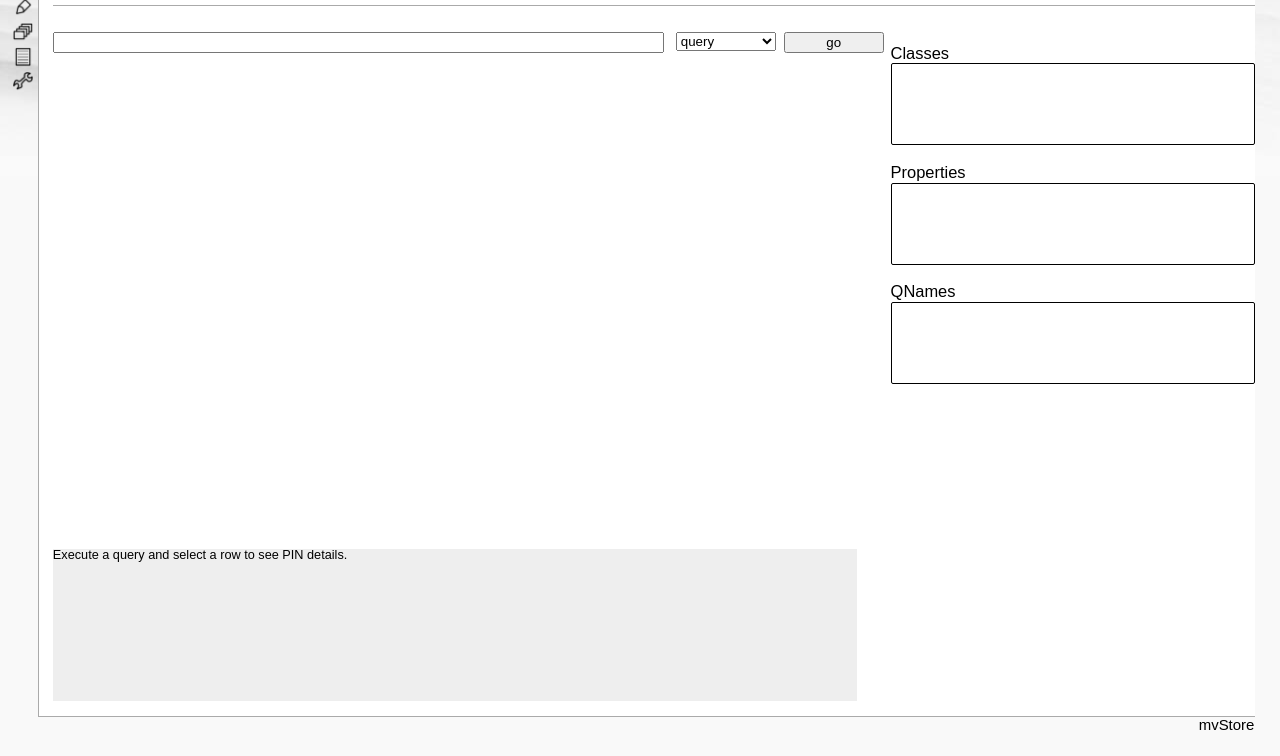
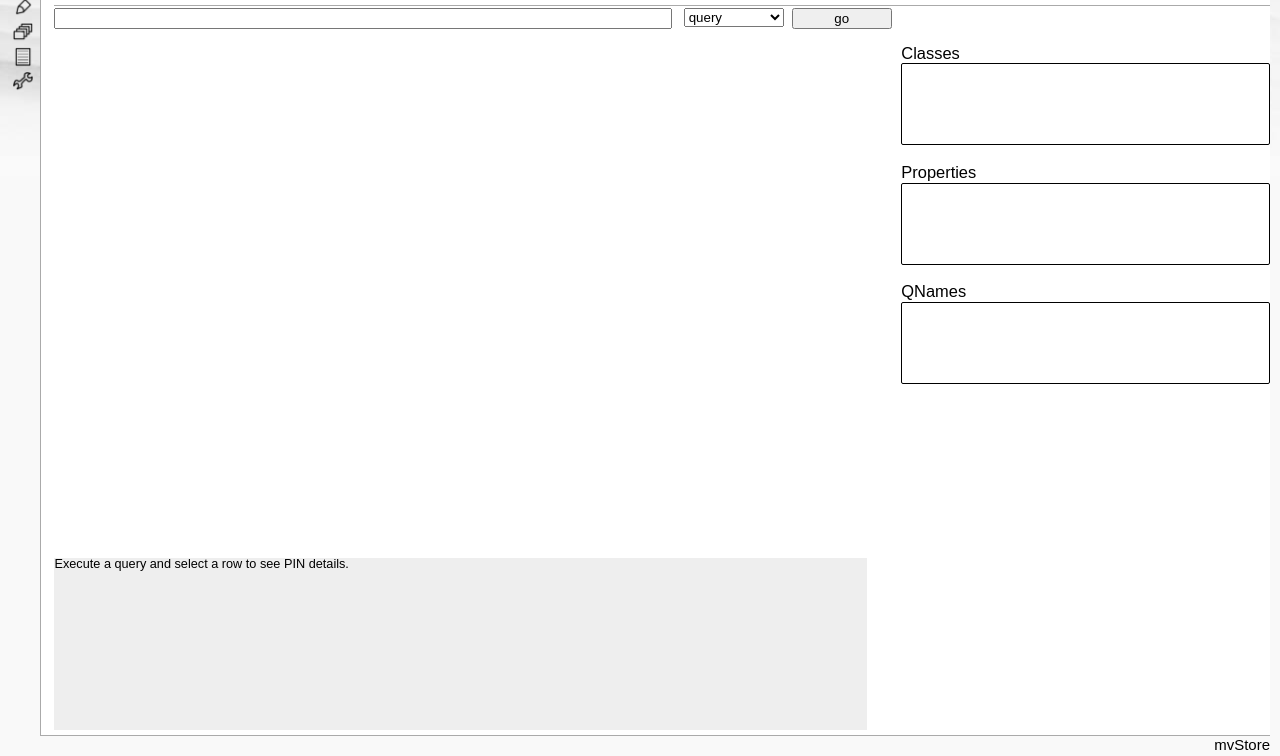
Before and after one commit to affinitydb/server, a plain HTML site: page src/www/index.html in a window 1280 px wide. Shown: the part 44-800 px from the top of the page. Drawn offline with Linux system fonts and the light colour scheme; no server answers.

Commit message:
internal rev 160

```diff
--- a/src/www/css/mvstored.css
+++ b/src/www/css/mvstored.css
@@ -16,9 +16,9 @@ tr.selected { background-color:#d3c8b8; }
 .mvpropname { color:#555; }
 
 /* main divs: #left, #content, #bottom; #content and #bottom have margin for which matches width of #left */
-#left { position:fixed; top:0; left:0; width:3%; height:100%; margin:0; }
-#content { position:fixed; top:0; left:3%; width:95%; height:95%; margin:0; font-size:1.1em; padding:0; line-height:1.4em; background-color:#fff; border:solid 1px #aaa; border-top:none; border-right:none; white-space:nowrap; }
-#bottom { position:fixed; top:95%; left:3%; width:95%; height:5%; margin:0; font-size:1.1em; padding:0; text-align:right; }
+#left { position:fixed; top:0; left:0; width:40px; height:100%; margin:0; }
+#content { position:fixed; top:0; left:40px; right:10px; bottom:20px; margin:0; font-size:1.1em; padding:0; line-height:1.4em; background-color:#fff; border:solid 1px #aaa; border-top:none; border-right:none; white-space:nowrap; }
+#bottom { position:fixed; left:40px; right:10px; height:20px; bottom:0; margin:0; font-size:1.1em; padding:0; text-align:right; }
 
 /* left */
 #logo { padding:1em; }
@@ -28,7 +28,7 @@ tr.selected { background-color:#d3c8b8; }
 #nav img { border:none; }
 
 /* content: divided into a left and a right section */
-#content_left { position:absolute; top:0; width:65%; height:100%; margin:0; white-space:normal; border:none; padding:0 0 0 0.9em; }
+#content_left { position:absolute; top:50px; width:65%; bottom:0; margin:0; white-space:normal; border:none; padding:0 0 0 0.9em; }
 #content_right { float:right; width:30%; height:80%; margin:0; white-space:normal; border:none; overflow:auto; }
 #content_title { padding: 0 0 0 0.9em; }
 #content h1, #content h2 { border-bottom:solid 1px #aaa; font-weight:normal; padding:0.1em 0 0.17em 0; }
@@ -42,29 +42,31 @@ tr.selected { background-color:#d3c8b8; }
 #content blockquote { font-size:1.1em; margin:0.6em 0; padding:0.2em 1em 0.4em 1em; background-color:#eee; border:dotted 1px #ccc; color:#333; }
 
 /* content_left (learning tab) */
-#query_spec { overflow:none; position:absolute; top:10%; width:75%; height:10%; border:none; padding-right:210px; }
+#query_spec { overflow:none; position:absolute; top:2px; width:75%; height:20px; border:none; padding-right:210px; }
 #query { float:left; width:100%; }
 #querytype { float:right; margin-left:5px; margin-right:-112px; width:100px; }
 #querygo { float:right; margin-left:5px; margin-right:-220px; width:100px; }
-#result_list { overflow:auto; position:absolute; top:20%; width:100%; height:55%; border:none; }
-#result_pin { overflow:auto; position:absolute; top:78%; width:100%; height:20%; font-size:0.85em; margin:0; padding:0; line-height:1em; background-color:#eee; }
+#result_frame { overflow:none; position:absolute; top:30px; width:100%; bottom:10px; border:none; }
+#result_list { overflow:auto; position:absolute; top:0; width:100%; height:75%; border:none; }
+#result_pin { overflow:auto; position:absolute; top:75%; width:100%; height:25%; font-size:0.85em; margin:0; margin-top:5px; padding:0; line-height:1em; background-color:#eee; }
 #qresulttable th { font-size:1.1em; font-weight:normal; }
 #qresulttable { border:none; border-collapse:collapse; font-size:0.85em; }
 
 /* content_left (batching tab) */
-#query_area { overflow:none; position:absolute; top:10%; width:80%; height:30%; border:none; padding-left:0.9em; padding-right:110px; }
+#batching_left { position:absolute; top:50px; width:100%; bottom:0; margin:0; white-space:normal; border:none; padding:0; }
+#query_area { overflow:none; position:absolute; top:2px; width:80%; height:30%; border:none; padding-left:0.9em; padding-right:110px; }
 #query_area_q { float:left; width:100%; height:100%; }
 #query_area_go { float:right; margin-left:5px; margin-right:-112px; width:100px; }
 #query_area_warning { float:left; width:100%; font-size:0.6em; line-height:1em; color:#400; }
-#result_area { overflow:none; margin-left:0.9em; position:absolute; top:52%; width:80%; height:55%; border:none; }
+#result_area { overflow:none; margin-left:0.9em; position:absolute; top:40%; width:80%; bottom:10px; border:none; }
 #result_area_page { overflow:auto; height:90%; }
 
 /* content_left (query history tab) */
-#query_history { overflow:auto; position:absolute; top:10%; width:100%; height:85%; border:none; }
+#query_history { overflow:auto; position:absolute; top:2px; width:100%; bottom:0; border:none; }
 #qhistorytable { border:none; border-collapse:collapse; font-size:0.85em; }
 
 /* content_left (config/admin tab) */
-#config_options { overflow:auto; position:absolute; top:10%; width:100%; height:65%; border:none; }
+#config_options { overflow:auto; position:absolute; top:2px; width:100%; height:65%; border:none; }
 
 /* content_right (learning tab) */
 #classes { border:solid 1px; font-size:0.85em; width:100%; }
--- a/src/www/index.html
+++ b/src/www/index.html
@@ -42,8 +42,10 @@
         </form>
         <br/>
       </div>
+      <div id='result_frame'>
         <div id='result_list'></div>
         <div id='result_pin'>Execute a query and select a row to see PIN details.</div>
+      </div>
     </div>
     <div id='content_right'>
       <h3>Classes</h3>
@@ -63,6 +65,7 @@
     <div id='content_title'>
       <h1>Batching Console</h1>
     </div>
+    <div id='batching_left'>
       <div id='query_area'>
         <textarea id='query_area_q' cols=10></textarea>
         <button id='query_area_go'>go</button>
@@ -79,6 +82,7 @@
           <option value="none">none</option>
         </select>
         <div id='result_area_page'></div>
+      </div>
     </div>
   </div>
   <!-- Query History -->
```
Lines whose indentation alone changed are shown as unchanged.
